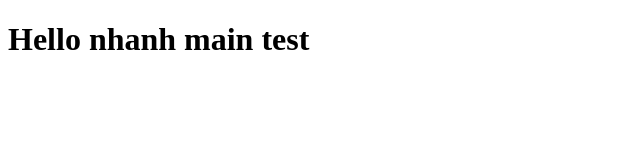
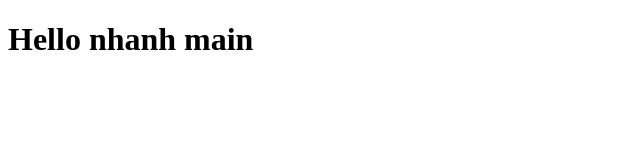
Before and after one commit to vietthai3011/test-1, a plain HTML site: page index.html in a window 1280 px wide. Shown: the full height of the page, 0-640 px from the left. Drawn offline with Linux system fonts and the light colour scheme.

Commit message:
test-name

```diff
--- a/index.html
+++ b/index.html
@@ -6,6 +6,6 @@
         <title>Document</title>
     </head>
     <body>
-        <h1>Hello nhanh main test</h1>
+        <h1>Hello nhanh main</h1>
     </body>
 </html>
```
